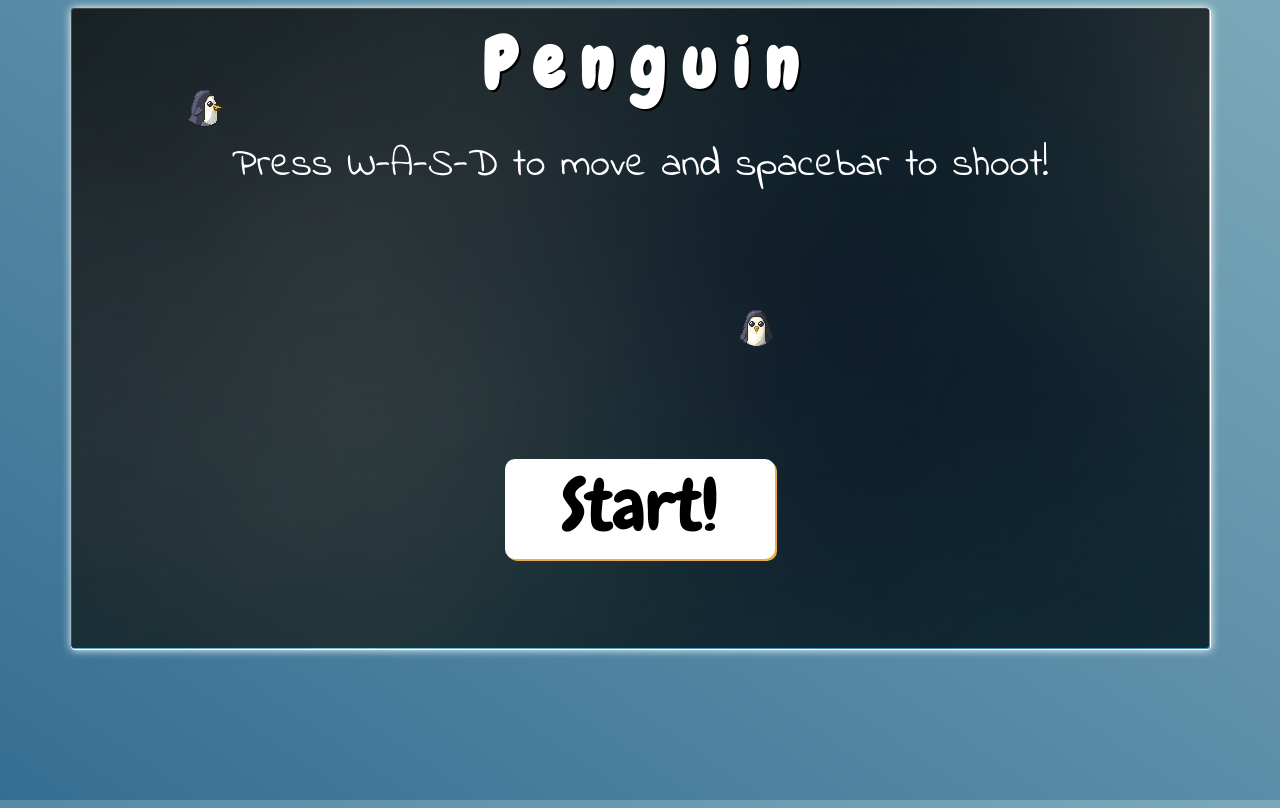
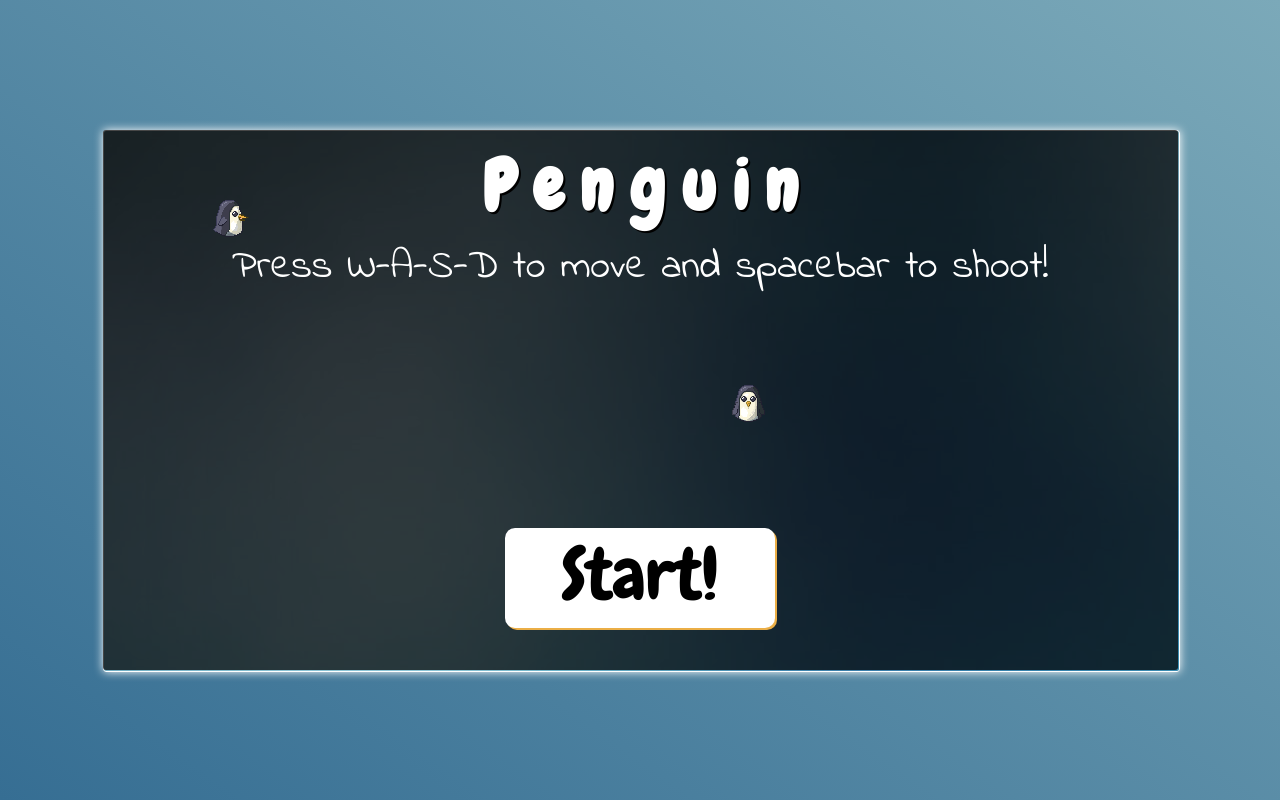
Before and after one commit to nathanspecht/penguin, a plain HTML site: page index.html in a window 1280 px wide. Drawn offline with Linux system fonts and the light colour scheme.

Commit message:
Fix game position on page

```diff
--- a/asteroids.css
+++ b/asteroids.css
@@ -19,15 +19,18 @@ h1 {
 
 .asteroids {
   display: flex;
-  position: relative;
-  width: 90%;
-  height: 80%;
+  width: 1075px;
+  height: 540px;
   margin: auto;
+  position: absolute;
+  top: 0;
+  bottom: 0;
+  left: 0;
+  right: 0;
 }
 
 body {
   background: linear-gradient(35deg, #366E93 0%,#7BA9B9);
-  height: 100%;
 }
 
 html {
```
